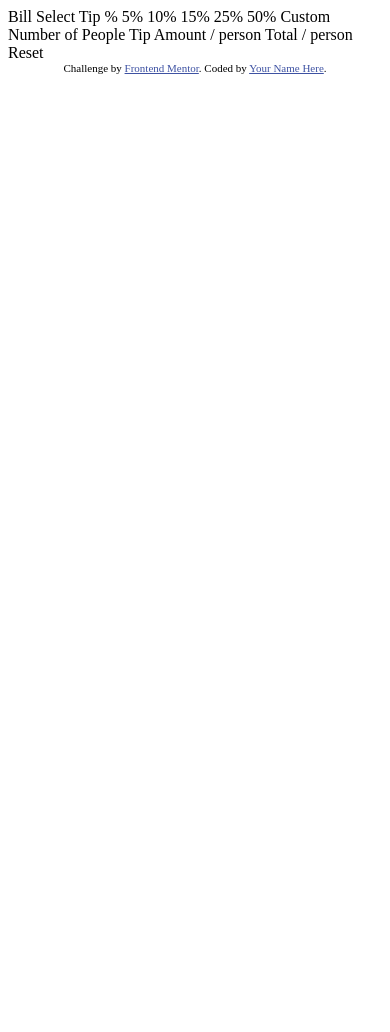
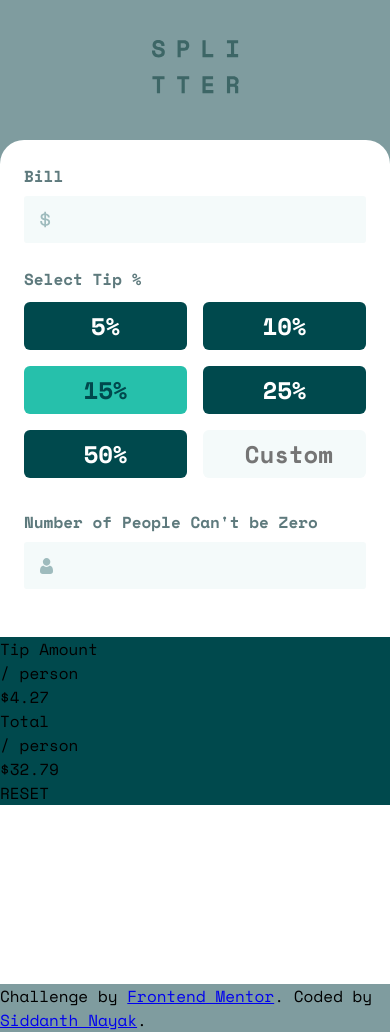
Before and after one commit to SiddanthNayak/Tip-Calculator, a plain HTML site: page index.html in a window 390 px wide. Before the commit the page ends 844 px from the top, so only its background shows below. Drawn offline with nearby package versions, Linux system fonts and the light colour scheme.

Commit message:
Mobile Design

```diff
--- a/index.html
+++ b/index.html
@@ -7,38 +7,48 @@
   <link rel="icon" type="image/png" sizes="32x32" href="./images/favicon-32x32.png">
 
   <title>Frontend Mentor | Tip calculator app</title>
-
-  <!-- Feel free to remove these styles or customise in your own stylesheet 👍 -->
-  <style>
-    .attribution { font-size: 11px; text-align: center; }
-    .attribution a { color: hsl(228, 45%, 44%); }
-  </style>
+  <link rel="stylesheet" href="./style.css">
 </head>
 <body>
-
-  Bill
-
-  Select Tip %
-  5%
-  10%
-  15%
-  25%
-  50%
-  Custom
-
-  Number of People
-
-  Tip Amount
-  / person
-
-  Total
-  / person
-
-  Reset
-
+  <div class="logo">
+    <img src="./images/logo.svg">
+  </div>
+  <div class="container">
+    <div class="partOne">
+      <label for="">Bill</label>
+      <input type="number" class="input bill-input" id="bill-input">
+      <label for="">Select Tip %</label>
+      <div class="tip">
+        <div class="tips tip-5">5%</div>
+        <div class="tips tip-10">10%</div>
+        <div class="tips tip-15 active-tip">15%</div>
+        <div class="tips tip-25">25%</div>
+        <div class="tips tip-50">50%</div>
+        <div id="tip-custom"><input type="number" class="tip-custom" placeholder="Custom"></div>
+      </div>
+      <div class="peopleLabel">
+        <label for="">Number of People</label>
+        <label for="" class="error">Can't be Zero</label>
+      </div>
+      <input type="number" class="people-input">
+    </div>
+    <div class="result">
+      <div class="tip-amount">
+        <p>Tip Amount</p>
+        <p class="person">/ person</p>
+        <p id="tip-amount">$4.27</p>
+      </div>
+      <div class="total">
+        <p>Total</p>
+        <p class="person">/ person</p>
+        <p id="total-amount">$32.79</p>
+      </div>
+      <div class="reset" id="reset">RESET</div>
+    </div>
+  </div>
   <div class="attribution">
     Challenge by <a href="https://www.frontendmentor.io?ref=challenge" target="_blank">Frontend Mentor</a>.
-    Coded by <a href="#">Your Name Here</a>.
+    Coded by <a href="linkedin.com/siddanthnayak">Siddanth Nayak</a>.
   </div>
 </body>
 </html>
--- /dev/null
+++ b/style.css
@@ -0,0 +1,119 @@
+@import url('https://fonts.googleapis.com/css2?family=Space+Mono:wght@400;700&display=swap');
+
+:root {
+/*primary color*/
+--strong-cyan: hsl(172, 67%, 45%);
+/*secondary colors*/
+--very-dark-cyan: hsl(183, 100%, 15%);
+--darker-grayish-cyan: hsl(186, 14%, 43%);
+--dark-grayish-cyan: hsl(184, 14%, 56%);
+--light-grayish-cyan: hsl(185, 41%, 84%);
+--lighter-grayish-cyan: hsl(189, 41%, 97%);
+--white: hsl(0, 0%, 100%);
+}
+
+
+*{
+    margin: 0;
+    padding: 0;
+}
+
+body{
+    height: 100vh;
+    /* width: 100%; */
+    background-color: var(--dark-grayish-cyan);
+    font-family: "Space Mono", monospace;
+    /* font-size: 24px; */
+    /* margin: 0 auto; */
+}
+
+input{
+    -moz-appearance: textfield;
+    background-color: var(--lighter-grayish-cyan);
+    outline: none;
+    border: none;
+    background-repeat: no-repeat;
+    background-position: 1rem;
+    width: 100%;
+    border-radius: 0.25em;
+    /* margin: 0rem 0.5rem; */
+    padding: .25em .75em;
+    box-sizing: border-box;
+}
+
+.logo{
+    text-align: center;
+    margin: 2.5rem 0rem 2.5rem 0rem;
+}
+
+.container{
+    background-color: var(--white);
+    height: 100vh;
+    border-radius: 1.5em 1.5em 0em 0em;
+    margin: 0 auto;
+}
+
+.partOne{
+    padding: 1.5rem;
+}
+
+label{
+    color: var(--darker-grayish-cyan);
+    font-weight: 700;
+    /* margin-bottom: 0.3rem; */
+}
+
+
+.bill-input{
+    background-image: url("./images/icon-dollar.svg");
+    padding: 1rem;
+    margin: .5rem 0rem 1.5rem 0rem;
+}
+
+.people-input{
+    background-image: url("./images/icon-person.svg");
+    padding: 1rem;
+    margin: .5rem 0rem 1.5rem 0rem;
+}
+.tip{
+    display: grid;
+    grid-template-columns: repeat(2,1fr);
+    row-gap: 1rem;
+    column-gap: 1rem;
+    margin-bottom: 2rem;
+    margin-top: 0.7rem;
+    /* padding: 1.5rem */
+}
+
+.tips{
+    background-color: var(--very-dark-cyan);
+    display: flex;
+    height: 3rem;
+    justify-content: center;
+    align-items: center;
+    /* margin: 0rem 0.5rem; */
+    /* padding: 0.25em; */
+    border-radius: 0.25em;
+    color: var(--white);
+    font-weight: 700;
+    font-size: 24px;
+    cursor: pointer;
+}
+
+.active-tip{
+    background-color: var(--strong-cyan);
+    color: var(--very-dark-cyan);
+}
+
+#tip-custom input{
+
+    background-color: var(--lighter-grayish-cyan);
+    font-weight: 700;
+    text-align: right;
+    font-size: 24px;
+    font-family: "Space Mono", monospace;
+}
+
+.result{
+    background-color: var(--very-dark-cyan);
+}
```
